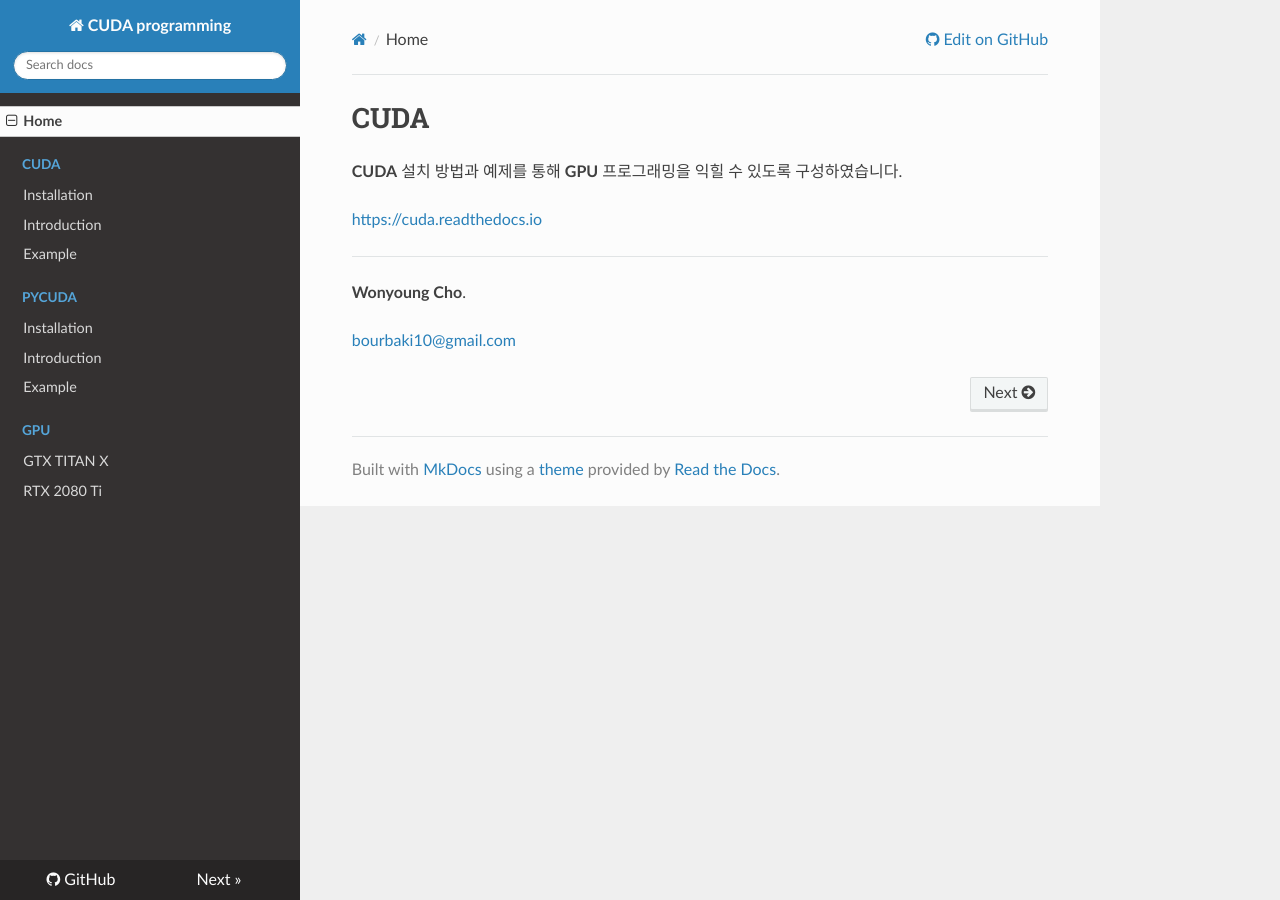
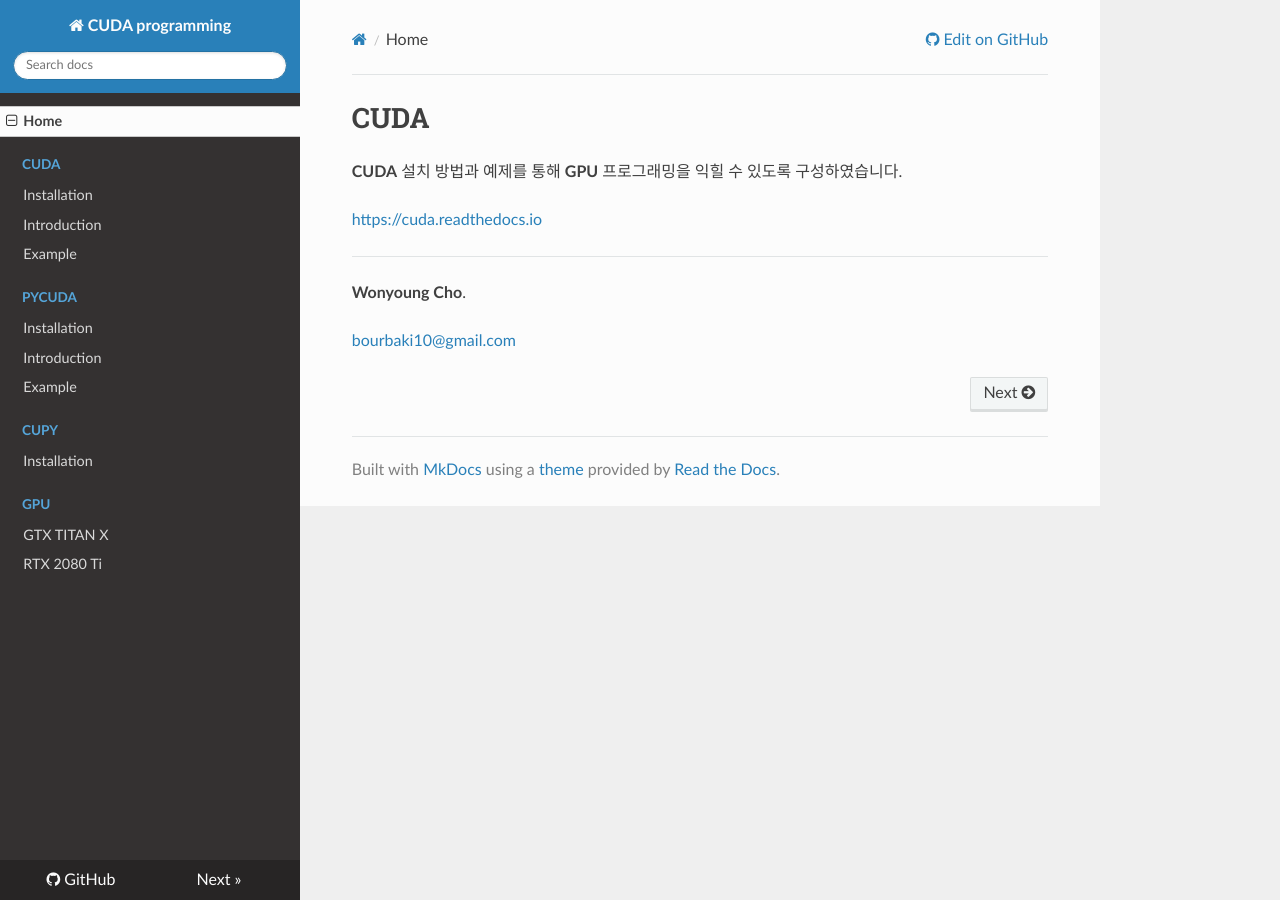
Before and after one commit to WonyoungCho/CUDA, an MkDocs documentation site: the page built from docs/index.md, in a window 1280 px wide. Built offline with MkDocs 1.6.1, drawn with Linux system fonts in a browser that asks for light colours; nearby versions of some CDN libraries; old or Windows-style settings are respelled for this version of MkDocs.

Commit message:
Update mkdocs.yml

```diff
--- a/mkdocs.yml
+++ b/mkdocs.yml
@@ -16,6 +16,8 @@ pages:
         - 'Installation': 'PyCUDA.md'
         - 'Introduction': 'PyCUDA_int.md'
         - 'Example': 'PyCUDA_ex.md'
+    - CuPy:
+        - 'Installation': 'CuPy.md'
     - GPU:
         - 'GTX TITAN X': 'gtxTitanX.md'
         - 'RTX 2080 Ti': 'rtx2080Ti.md'
```
